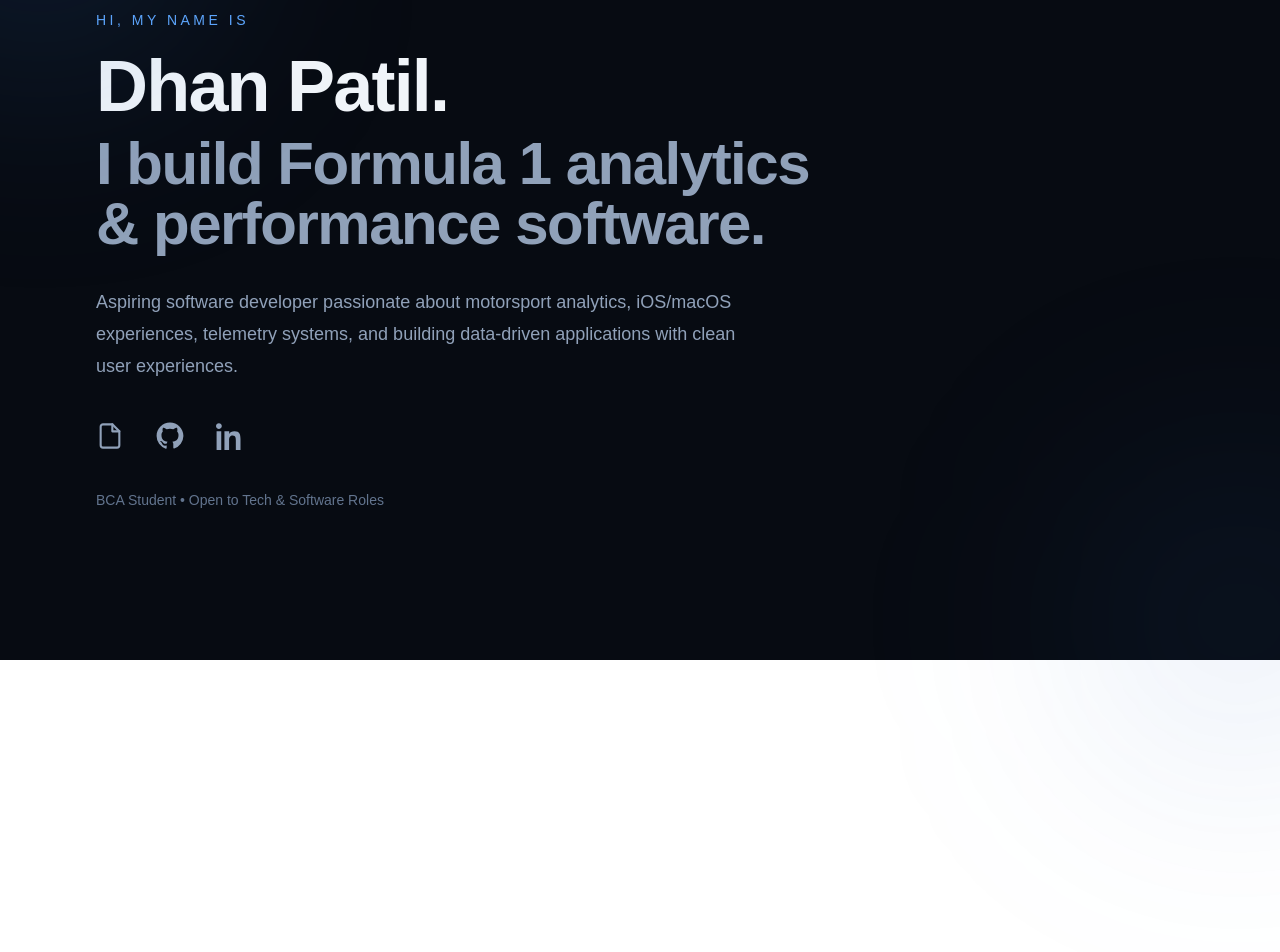
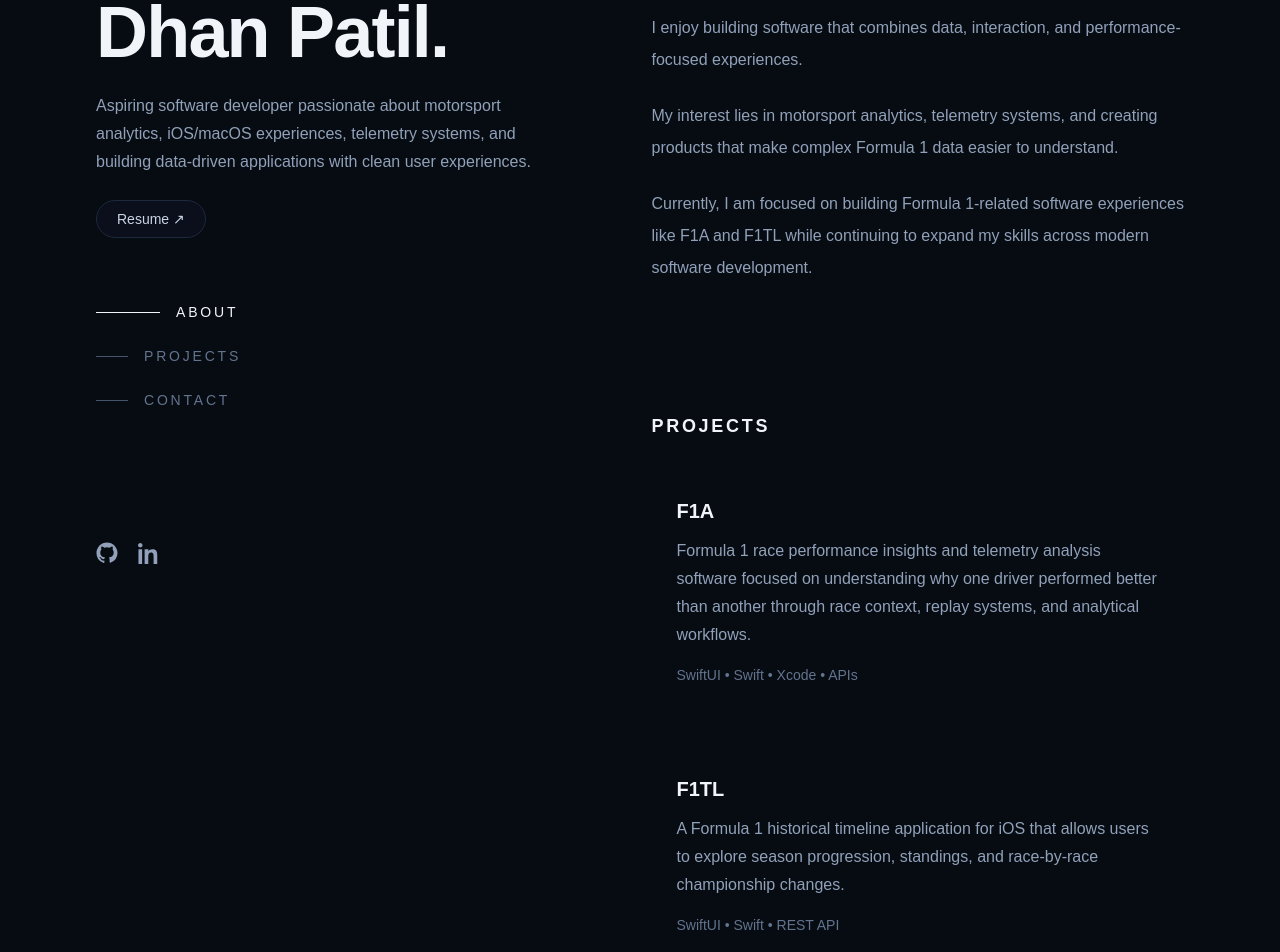
Before and after one commit to dhan-patil/dhan-portfolio, a Next.js app: page / in a window 1280 px wide. Shown: the part 140-1092 px from the top of the page. Before the commit the page ends 800 px from the top, so only its background shows below. Built offline with nearby package versions, Linux system fonts and the light colour scheme.

Commit message:
Update Portfolio Layout

```diff
--- a/src/app/page.tsx
+++ b/src/app/page.tsx
@@ -1,14 +1,44 @@
+'use client';
+
+import { useEffect, useState } from 'react';
 
 export default function Home() {
+  const [activeSection, setActiveSection] = useState('about');
+
+  useEffect(() => {
+    if (window.location.hash) {
+      window.history.replaceState(null, '', window.location.pathname);
+      window.scrollTo({ top: 0, behavior: 'instant' as ScrollBehavior });
+    }
+
+    const sections = document.querySelectorAll('section[id]');
+
+    const observer = new IntersectionObserver(
+      (entries) => {
+        entries.forEach((entry) => {
+          if (entry.isIntersecting) {
+            setActiveSection(entry.target.id);
+          }
+        });
+      },
+      {
+        rootMargin: '-25% 0px -25% 0px',
+        threshold: 0.15,
+      }
+    );
+
+    sections.forEach((section) => observer.observe(section));
+
+    return () => observer.disconnect();
+  }, []);
+
   return (
-    <main className="min-h-screen bg-[#070B12] text-white">
-      {/* subtle background glow */}
-      <div className="pointer-events-none fixed left-[-120px] top-[-120px] h-[320px] w-[320px] rounded-full bg-[#3671C6]/20 blur-[120px]" />
-      <div className="pointer-events-none fixed bottom-[-120px] right-[-120px] h-[320px] w-[320px] rounded-full bg-[#3671C6]/10 blur-[120px]" />
-
-      <section className="mx-auto flex min-h-screen max-w-6xl items-center px-8 py-24">
-        <div className="max-w-3xl">
-          <p className="mb-5 text-sm font-medium tracking-[0.25em] text-[#5FA8FF] uppercase">
+    <main className="min-h-screen scroll-smooth bg-[#070B12] text-slate-200">
+      <div className="mx-auto flex max-w-7xl gap-16 px-6 lg:px-24">
+        {/* Fixed Left Panel */}
+        <aside className="lg:sticky lg:top-0 lg:flex lg:h-screen lg:w-[48%] lg:flex-col lg:justify-between lg:py-24">
+          <div>
+            <p className="mb-5 text-sm font-medium uppercase tracking-[0.25em] text-[#5FA8FF]">
               Hi, my name is
             </p>
 
@@ -16,53 +46,69 @@ export default function Home() {
               Dhan Patil.
             </h1>
 
-          <h2 className="mt-3 text-4xl font-bold tracking-tight text-slate-400 md:text-6xl">
-            I build Formula 1 analytics & performance software.
-          </h2>
-
-          <p className="mt-8 max-w-2xl text-lg leading-8 text-slate-400">
-            Aspiring software developer passionate about motorsport analytics,
-            iOS/macOS experiences, telemetry systems, and building data-driven
-            applications with clean user experiences.
+            <p className="mt-6 max-w-md text-base leading-7 text-slate-400">
+              Aspiring software developer passionate about motorsport
+              analytics, iOS/macOS experiences, telemetry systems, and
+              building data-driven applications with clean user experiences.
             </p>
-
-          <div className="mt-10 flex items-center gap-8 text-slate-400">
-
             <a
               href="/Dhan_Patil_Resume.pdf"
               target="_blank"
-    className="transition-all duration-300 hover:-translate-y-1 hover:text-[#5FA8FF]"
-    aria-label="Resume"
+              className="mt-6 inline-flex items-center rounded-full border border-slate-800 bg-slate-900/40 px-5 py-2 text-sm font-medium text-slate-300 transition-all duration-300 hover:-translate-y-1 hover:border-slate-700 hover:bg-slate-800/60 hover:text-slate-100"
             >
-    <svg
-      xmlns="http://www.w3.org/2000/svg"
-      width="28"
-      height="28"
-      viewBox="0 0 24 24"
-      fill="none"
-      stroke="currentColor"
-      strokeWidth="1.8"
-      strokeLinecap="round"
-      strokeLinejoin="round"
+              Resume ↗
+            </a>
+
+            <nav className="mt-16 hidden lg:block">
+              <ul className="space-y-6 text-sm font-medium uppercase tracking-[0.2em]">
+                <li>
+                  <a
+                    href="/#about"
+                    className={`group flex items-center gap-4 transition duration-300 ${activeSection === 'about' ? 'text-slate-100' : 'text-slate-500 hover:text-slate-200'}`}
                   >
-      <path d="M14 2H6a2 2 0 0 0-2 2v16a2 2 0 0 0 2 2h12a2 2 0 0 0 2-2V8z" />
-      <path d="M14 2v6h6" />
-    </svg>
+                    <span
+                      className={`h-px transition-all duration-300 ${activeSection === 'about' ? 'w-16 bg-slate-100' : 'w-8 bg-slate-600 group-hover:w-16 group-hover:bg-slate-200'}`}
+                    />
+                    About
                   </a>
+                </li>
+
+                <li>
+                  <a
+                    href="/#projects"
+                    className={`group flex items-center gap-4 transition duration-300 ${activeSection === 'projects' ? 'text-slate-100' : 'text-slate-500 hover:text-slate-200'}`}
+                  >
+                    <span
+                      className={`h-px transition-all duration-300 ${activeSection === 'projects' ? 'w-16 bg-slate-100' : 'w-8 bg-slate-600 group-hover:w-16 group-hover:bg-slate-200'}`}
+                    />
+                    Projects
+                  </a>
+                </li>
+
+                <li>
+                  <a
+                    href="/#contact"
+                    className={`group flex items-center gap-4 transition duration-300 ${activeSection === 'contact' ? 'text-slate-100' : 'text-slate-500 hover:text-slate-200'}`}
+                  >
+                    <span
+                      className={`h-px transition-all duration-300 ${activeSection === 'contact' ? 'w-16 bg-slate-100' : 'w-8 bg-slate-600 group-hover:w-16 group-hover:bg-slate-200'}`}
+                    />
+                    Contact
+                  </a>
+                </li>
+              </ul>
+            </nav>
+          </div>
+
+          <div className="mt-12 flex items-center gap-5 pb-10 text-slate-400 lg:pb-0">
 
             <a
               href="https://github.com/dhan-patil"
               target="_blank"
-    className="transition-all duration-300 hover:-translate-y-1 hover:text-[#5FA8FF]"
+              className="text-slate-400 transition-all duration-300 hover:-translate-y-1 hover:text-slate-100"
               aria-label="GitHub"
             >
-    <svg
-      xmlns="http://www.w3.org/2000/svg"
-      width="28"
-      height="28"
-      viewBox="0 0 24 24"
-      fill="currentColor"
-    >
+              <svg xmlns="http://www.w3.org/2000/svg" width="22" height="22" viewBox="0 0 24 24" fill="currentColor">
                 <path d="M12 .5C5.65.5.5 5.65.5 12a11.5 11.5 0 0 0 7.86 10.92c.58.1.79-.25.79-.56v-2.17c-3.2.7-3.88-1.54-3.88-1.54-.53-1.33-1.28-1.69-1.28-1.69-1.05-.72.08-.71.08-.71 1.16.08 1.77 1.19 1.77 1.19 1.03 1.77 2.7 1.26 3.36.96.1-.75.4-1.26.73-1.55-2.56-.29-5.25-1.28-5.25-5.7 0-1.26.45-2.29 1.18-3.1-.12-.29-.51-1.47.11-3.07 0 0 .96-.31 3.15 1.18a10.93 10.93 0 0 1 5.74 0c2.19-1.49 3.15-1.18 3.15-1.18.62 1.6.23 2.78.11 3.07.73.81 1.18 1.84 1.18 3.1 0 4.43-2.69 5.4-5.26 5.69.41.35.78 1.04.78 2.1v3.12c0 .31.21.67.8.56A11.5 11.5 0 0 0 23.5 12C23.5 5.65 18.35.5 12 .5Z"/>
               </svg>
             </a>
@@ -70,27 +116,127 @@ export default function Home() {
             <a
               href="https://www.linkedin.com/in/dhanpatil/"
               target="_blank"
-    className="transition-all duration-300 hover:-translate-y-1 hover:text-[#5FA8FF]"
+              className="text-slate-400 transition-all duration-300 hover:-translate-y-1 hover:text-slate-100"
               aria-label="LinkedIn"
             >
-    <svg
-      xmlns="http://www.w3.org/2000/svg"
-      width="28"
-      height="28"
-      viewBox="0 0 24 24"
-      fill="currentColor"
-    >
+              <svg xmlns="http://www.w3.org/2000/svg" width="22" height="22" viewBox="0 0 24 24" fill="currentColor">
                 <path d="M4.98 3.5C4.98 4.88 3.86 6 2.48 6S0 4.88 0 3.5 1.12 1 2.48 1s2.5 1.12 2.5 2.5ZM.5 8h4V24h-4V8Zm7 0h3.83v2.18h.05C11.91 8.96 13.56 8 15.9 8 20.27 8 21 10.88 21 14.63V24h-4v-8.07c0-1.92-.03-4.39-2.68-4.39-2.68 0-3.09 2.09-3.09 4.25V24h-4V8Z"/>
               </svg>
             </a>
+          </div>
+        </aside>
 
-</div>
+        {/* Scrollable Right Side */}
+        <section className="w-full py-24 lg:w-[52%]">
+          <section id="about" className="mb-32 scroll-mt-24">
+            <h3 className="mb-8 text-sm font-semibold uppercase tracking-[0.2em] text-slate-300 lg:hidden">
+              About
+            </h3>
 
-          <p className="mt-10 text-sm text-slate-500">
-            BCA Student • Open to Tech & Software Roles
+            <div className="space-y-6 text-slate-400 leading-8">
+              <p className="max-w-2xl text-base leading-8 text-slate-300">
+                I build Formula 1 analytics & performance software.
+              </p>
+              <p>
+                I enjoy building software that combines data, interaction,
+                and performance-focused experiences.
+              </p>
+
+              <p>
+                My interest lies in motorsport analytics, telemetry systems,
+                and creating products that make complex Formula 1 data easier
+                to understand.
+              </p>
+
+              <p>
+                Currently, I am focused on building Formula 1-related
+                software experiences like F1A and F1TL while continuing to
+                expand my skills across modern software development.
               </p>
             </div>
           </section>
+
+          <section id="projects" className="mb-32 scroll-mt-24">
+            <h3 className="mb-8 text-lg font-bold uppercase tracking-[0.15em] text-slate-100">
+              Projects
+            </h3>
+
+            <div className="space-y-10">
+              <a
+                href="https://github.com/dhan-patil/f1a-formula1-analytics"
+                target="_blank"
+                className="group block rounded-2xl border border-transparent p-6 transition duration-300 hover:border-slate-800 hover:bg-slate-900/40"
+              >
+                <h4 className="text-xl font-semibold text-slate-100 group-hover:text-[#5FA8FF]">
+                  F1A
+                </h4>
+                <p className="mt-3 leading-7 text-slate-400">
+                  Formula 1 race performance insights and telemetry analysis
+                  software focused on understanding why one driver performed
+                  better than another through race context, replay systems,
+                  and analytical workflows.
+                </p>
+                <p className="mt-4 text-sm text-slate-500">
+                  SwiftUI • Swift • Xcode • APIs
+                </p>
+              </a>
+
+              <a
+                href="https://github.com/dhan-patil/f1tl-ios"
+                target="_blank"
+                className="group block rounded-2xl border border-transparent p-6 transition duration-300 hover:border-slate-800 hover:bg-slate-900/40"
+              >
+                <h4 className="text-xl font-semibold text-slate-100 group-hover:text-[#5FA8FF]">
+                  F1TL
+                </h4>
+                <p className="mt-3 leading-7 text-slate-400">
+                  A Formula 1 historical timeline application for iOS that
+                  allows users to explore season progression, standings, and
+                  race-by-race championship changes.
+                </p>
+                <p className="mt-4 text-sm text-slate-500">
+                  SwiftUI • Swift • REST API
+                </p>
+              </a>
+              <a
+                href="https://github.com/dhan-patil/trackdelta-f1-telemetry"
+                target="_blank"
+                className="group block rounded-2xl border border-transparent p-6 transition duration-300 hover:border-slate-800 hover:bg-slate-900/40"
+              >
+                <h4 className="text-xl font-semibold text-slate-100 group-hover:text-[#5FA8FF]">
+                  TrackDelta
+                </h4>
+                <p className="mt-3 leading-7 text-slate-400">
+                  A Python-based Formula 1 telemetry analysis project focused on race
+                  performance insights, lap comparisons, and understanding driver
+                  performance through telemetry and data-driven analysis.
+                </p>
+                <p className="mt-4 text-sm text-slate-500">
+                  Python • FastF1 • Telemetry Analysis • Data Visualization
+                </p>
+              </a>
+            </div>
+          </section>
+
+          <section id="contact" className="min-h-[40vh] scroll-mt-24 pb-24">
+            <h3 className="mb-6 text-sm font-semibold uppercase tracking-[0.2em] text-slate-300">
+              Contact
+            </h3>
+
+            <p className="max-w-lg text-slate-400 leading-8">
+              Interested in collaborating, discussing Formula 1 analytics,
+              or working together? Feel free to reach out.
+            </p>
+
+            <a
+              href="mailto:pdhandd@gmail.com"
+              className="mt-6 inline-block text-lg font-medium text-[#5FA8FF] transition hover:text-slate-100"
+            >
+              pdhandd@gmail.com
+            </a>
+          </section>
+        </section>
+      </div>
     </main>
   );
 }
```
Lines whose indentation alone changed are shown as unchanged.
